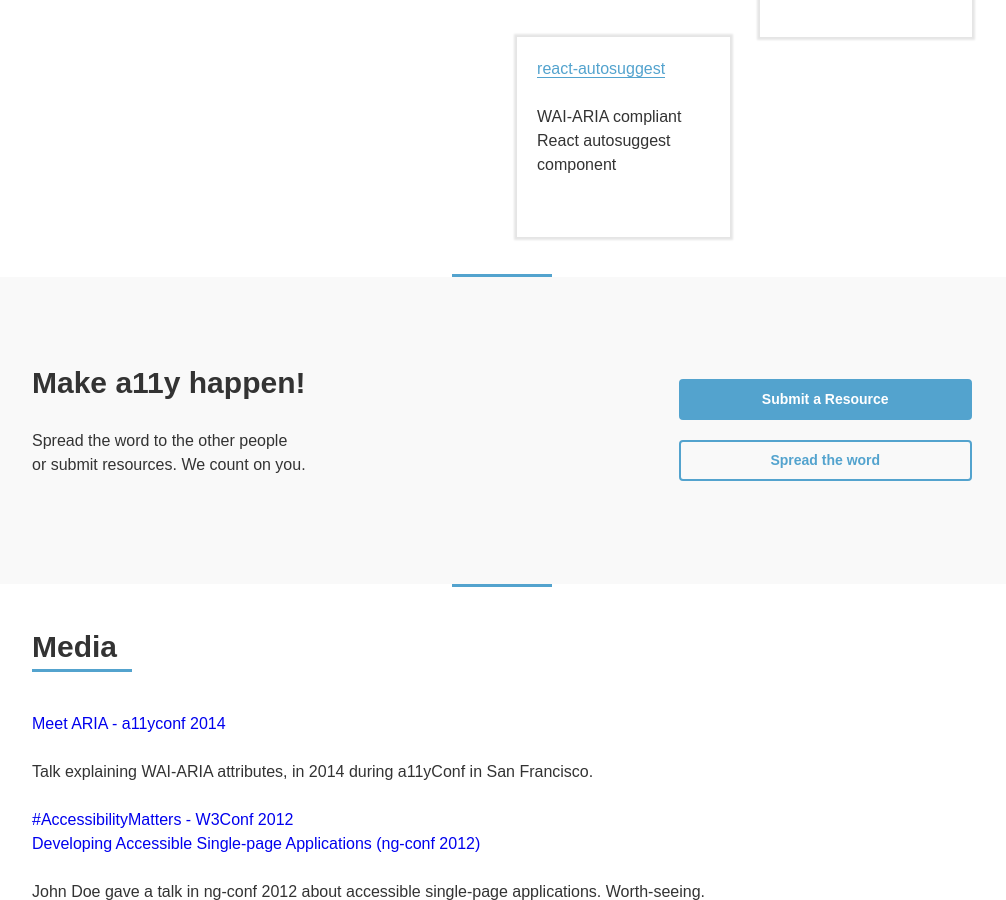
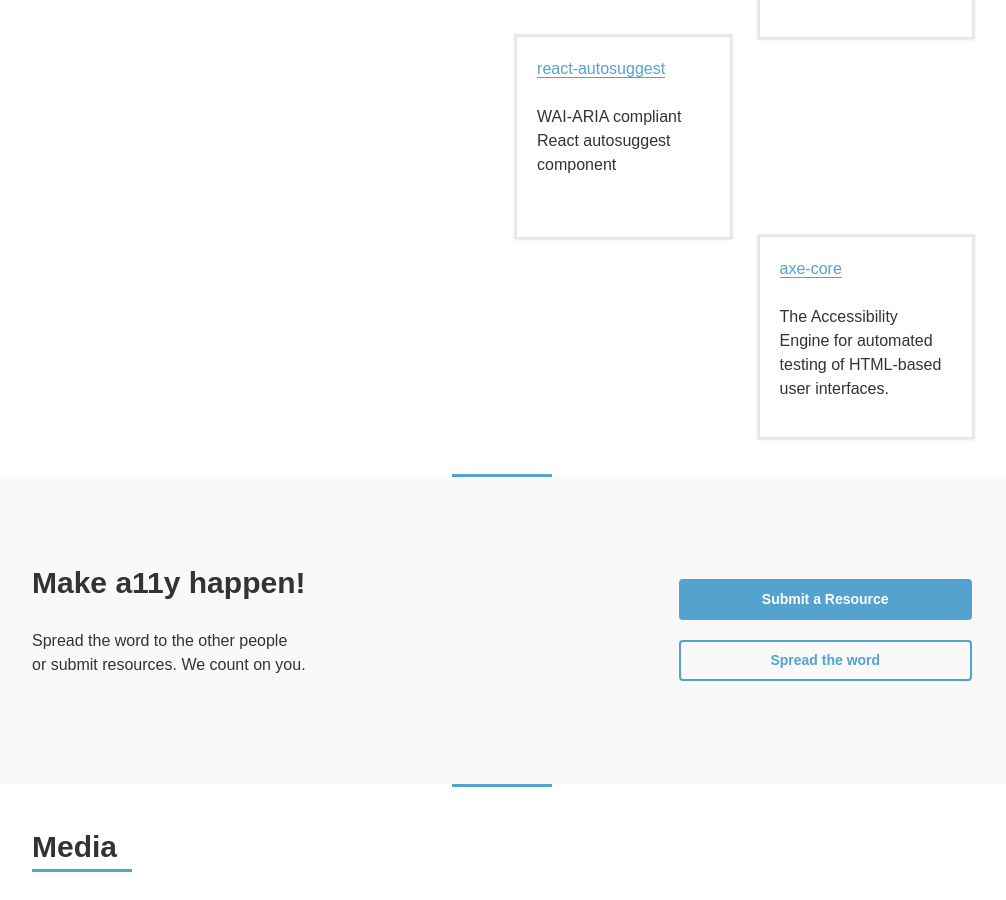
Before and after one commit to a11yrocks/old-site, a Jekyll site: the page built from index.html, in a window 1280 px wide and 900 px high, scrolled down 1060 px. Shown: the whole window, without its empty margins (138-1144 px from the left). Built offline with Jekyll 4.4.1, drawn with Linux system fonts in a browser that asks for light colours; some web fonts are replaced.

Commit message:
Update tools.yml

```diff
--- a/_data/tools.yml
+++ b/_data/tools.yml
@@ -9,3 +9,7 @@
 - name: react-autosuggest
   link: https://github.com/moroshko/react-autosuggest
   description: "WAI-ARIA compliant React autosuggest component"
+
+- name: axe-core
+  link: https://github.com/dequelabs/axe-core
+  description: The Accessibility Engine for automated testing of HTML-based user interfaces.
```
